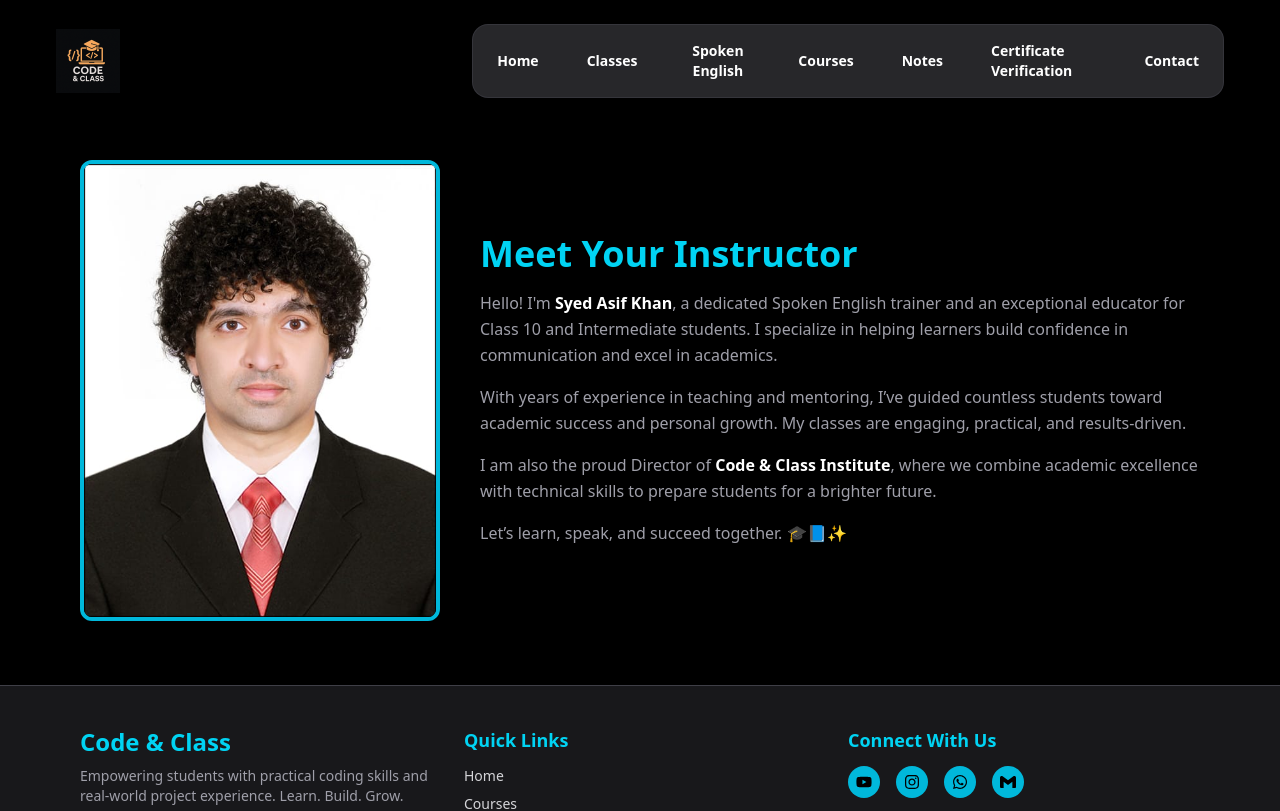
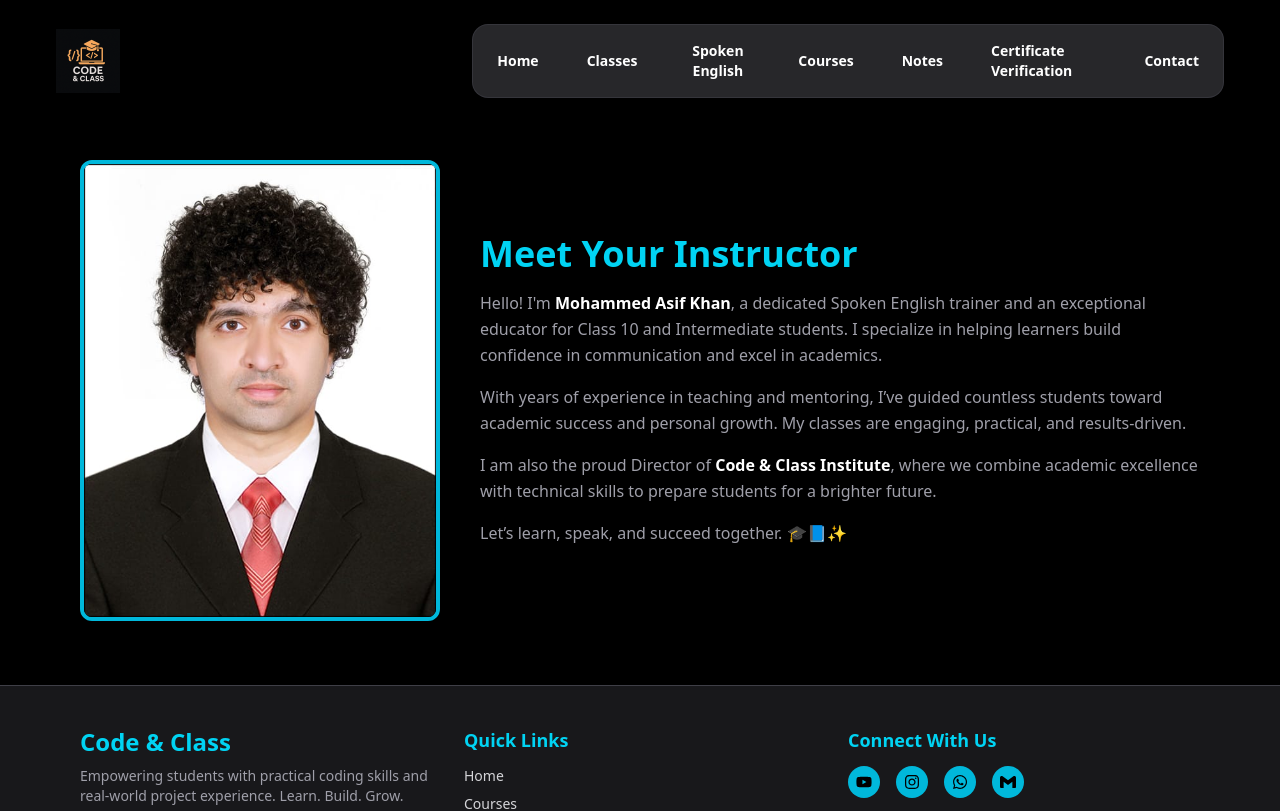
Before and after one commit to codeandclass/codeandclass, a React (Vite) app in the folder Frontend/: page /about in a window 1280 px wide. Shown: the top 811 px of the page. Built offline with nearby package versions, Linux system fonts and the light colour scheme; the HTML template or start-up script is replaced by a standard one.

Commit message:
Update AboutInstructor.jsx

```diff
--- a/Frontend/src/Pages/AboutInstructor.jsx
+++ b/Frontend/src/Pages/AboutInstructor.jsx
@@ -20,7 +20,7 @@ const AboutInstructor = () => {
                         Meet Your Instructor
                     </h2>
                     <p className="text-zinc-400 text-sm md:text-base leading-relaxed">
-                        Hello! I'm <span className="text-white font-semibold">Syed Asif Khan</span>, a dedicated Spoken English trainer and an exceptional educator for Class 10 and Intermediate students. I specialize in helping learners build confidence in communication and excel in academics.
+                        Hello! I'm <span className="text-white font-semibold">Mohammed Asif Khan</span>, a dedicated Spoken English trainer and an exceptional educator for Class 10 and Intermediate students. I specialize in helping learners build confidence in communication and excel in academics.
                     </p>
                     <p className="text-zinc-400 text-sm md:text-base leading-relaxed">
                         With years of experience in teaching and mentoring, I’ve guided countless students toward academic success and personal growth. My classes are engaging, practical, and results-driven.
```
